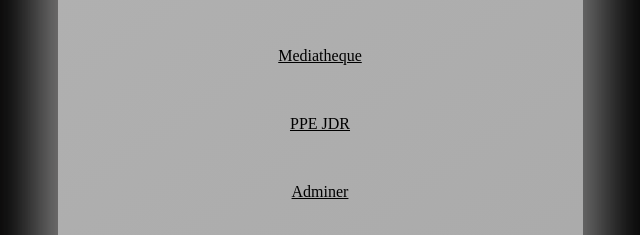
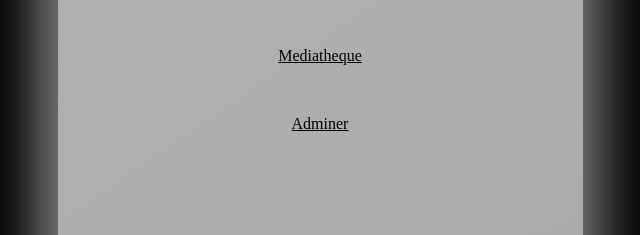
Before and after one commit to Freddy92i/indexserv, a plain HTML site: page index.html in a window 1280 px wide. Shown: the part 291-526 px from the top of the page, 320-960 px from the left. Drawn offline with Linux system fonts and the light colour scheme.

Commit message:
Update index.html

```diff
--- a/index.html
+++ b/index.html
@@ -21,10 +21,7 @@
             <a class="text" href="mediatheque/index.php" style="padding-top: 50px;">
                 Mediatheque</a>
         </div>
-        <div style="padding-top: 50px;">
-            <a class="text" href="ppejdr/home.cs" style="padding-top: 50px;">
-                PPE JDR</a>
-        </div >
+
         <div style="padding-top: 50px;">
             <a class="text" href="http://pfreddy.aden.school/adminer.php" style="padding-top: 50px;">
                 Adminer</a>
```
